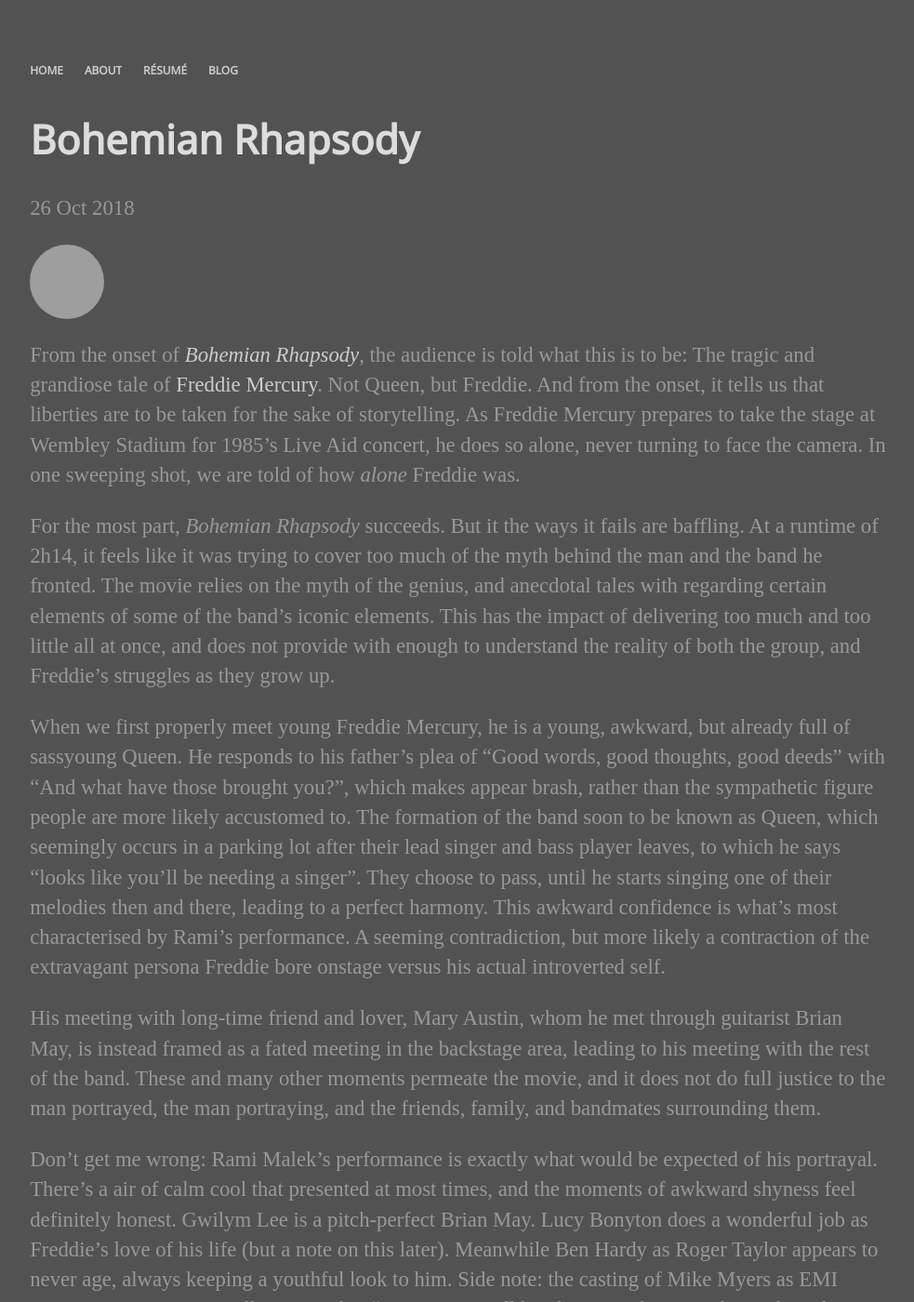
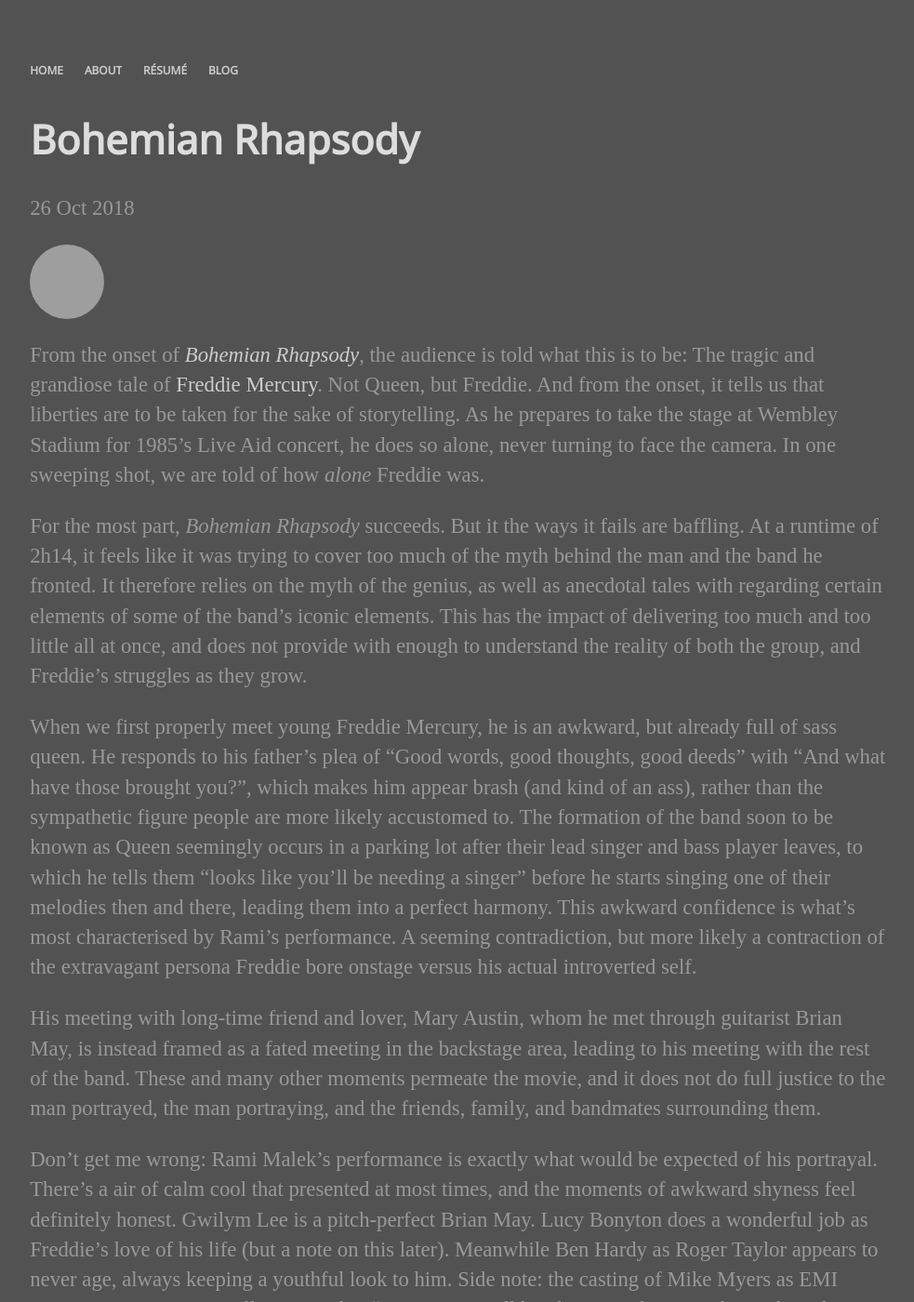
Before and after one commit to mstfacmly/mstfacmly.github.io, a Jekyll site: the page built from _posts/2018-10-26-bohemian-rhapsody.md, in a window 1280 px wide and 1400 px high. Shown: the whole window at 93% size, without its empty margins (147-1130 px from the left). Built offline with Jekyll 4.4.1, drawn with Linux system fonts in a browser that asks for light colours; nearby versions of some CDN libraries; some web fonts are replaced; grey boxes are pictures that could not be loaded.

Commit message:
adjusting BR text for better flow

```diff
--- a/_posts/2018-10-26-bohemian-rhapsody.md
+++ b/_posts/2018-10-26-bohemian-rhapsody.md
@@ -4,11 +4,11 @@
 ---
 ![Bohemian Rhapsody](https://upload.wikimedia.org/wikipedia/en/2/2e/Bohemian_Rhapsody_poster.png)
 
-From the onset of [*{{ page.title }}*](https://www.imdb.com/title/tt1727824/), the audience is told what this is to be: The tragic and grandiose tale of [Freddie Mercury](https://en.wikipedia.org/wiki/Freddie_Mercury). Not Queen, but Freddie. And from the onset, it tells us that liberties are to be taken for the sake of storytelling. As Freddie Mercury prepares to take the stage at Wembley Stadium for 1985's Live Aid concert, he does so alone, never turning to face the camera. In one sweeping shot, we are told of how *alone* Freddie was.
+From the onset of [*{{ page.title }}*](https://www.imdb.com/title/tt1727824/), the audience is told what this is to be: The tragic and grandiose tale of [Freddie Mercury](https://en.wikipedia.org/wiki/Freddie_Mercury). Not Queen, but Freddie. And from the onset, it tells us that liberties are to be taken for the sake of storytelling. As he prepares to take the stage at Wembley Stadium for 1985's Live Aid concert, he does so alone, never turning to face the camera. In one sweeping shot, we are told of how *alone* Freddie was.
 
-For the most part, *{{ page.title }}* succeeds. But it the ways it fails are baffling. At a runtime of 2h14, it feels like it was trying to cover too much of the myth behind the man and the band he fronted. The movie relies on the myth of the genius, and anecdotal tales with regarding certain elements of some of the band's iconic elements. This has the impact of delivering too much and too little all at once, and does not provide with enough to understand the reality of both the group, and Freddie's struggles as they grow up.
+For the most part, *{{ page.title }}* succeeds. But it the ways it fails are baffling. At a runtime of 2h14, it feels like it was trying to cover too much of the myth behind the man and the band he fronted. It therefore relies on the myth of the genius, as well as  anecdotal tales with regarding certain elements of some of the band's iconic elements. This has the impact of delivering too much and too little all at once, and does not provide with enough to understand the reality of both the group, and Freddie's struggles as they grow.
 
-When we first properly meet young Freddie Mercury, he is a young, awkward, but already full of sassyoung Queen. He responds to his father's plea of "Good words, good thoughts, good deeds" with "And what have those brought you?", which makes appear brash, rather than the sympathetic figure people are more likely accustomed to. The formation of the band soon to be known as Queen, which seemingly occurs in a parking lot after their lead singer and bass player leaves, to which he says "looks like you'll be needing a singer". They choose to pass, until he starts singing one of their melodies then and there, leading to a perfect harmony. This awkward confidence is what's most characterised by Rami's performance. A seeming contradiction, but more likely a contraction of the extravagant persona Freddie bore onstage versus his actual introverted self.
+When we first properly meet young Freddie Mercury, he is an awkward, but already full of sass queen. He responds to his father's plea of "Good words, good thoughts, good deeds" with "And what have those brought you?", which makes him appear brash (and kind of an ass), rather than the sympathetic figure people are more likely accustomed to. The formation of the band soon to be known as Queen seemingly occurs in a parking lot after their lead singer and bass player leaves, to which he tells them "looks like you'll be needing a singer" before he starts singing one of their melodies then and there, leading them into a perfect harmony. This awkward confidence is what's most characterised by Rami's performance. A seeming contradiction, but more likely a contraction of the extravagant persona Freddie bore onstage versus his actual introverted self.
 
 His meeting with long-time friend and lover, Mary Austin, whom he met through guitarist Brian May, is instead framed as a fated meeting in the backstage area, leading to his meeting with the rest of the band. These and many other moments permeate the movie, and it does not do full justice to the man portrayed, the man portraying, and the friends, family, and bandmates surrounding them.
 
```
